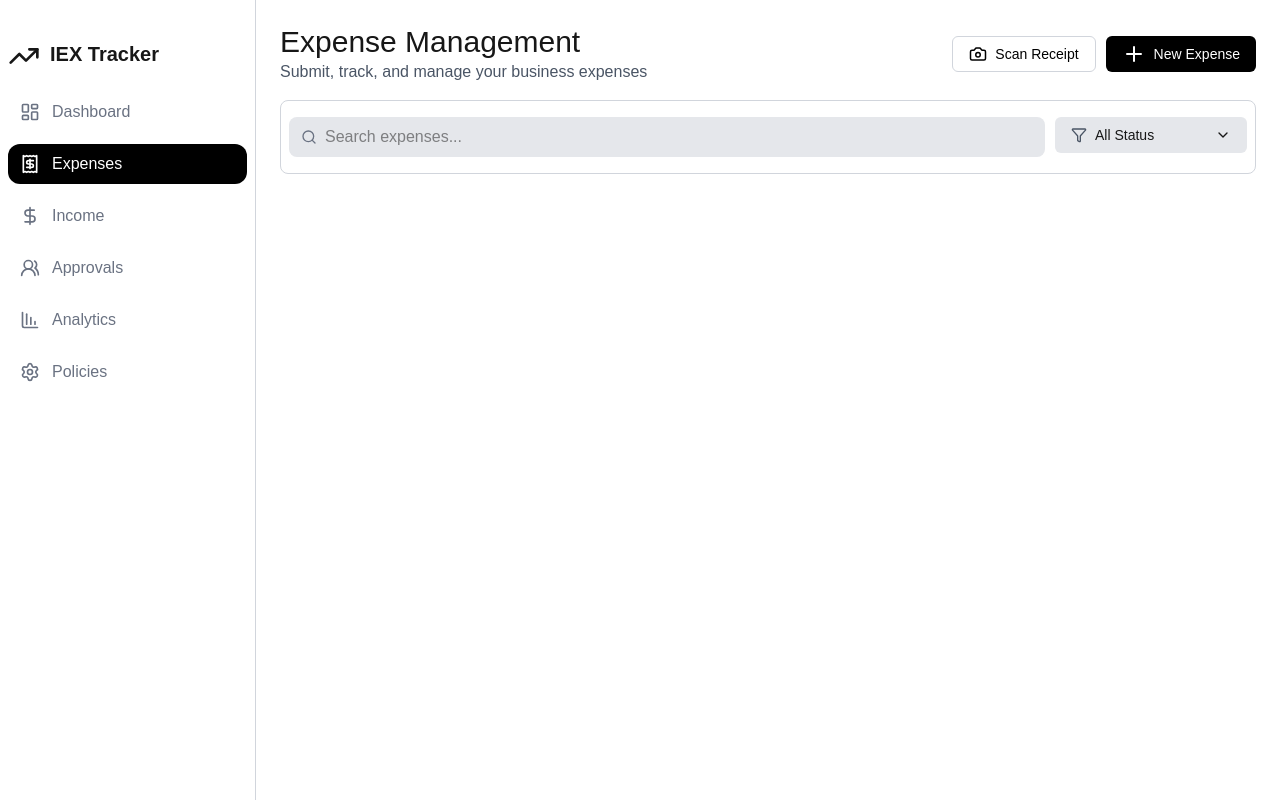
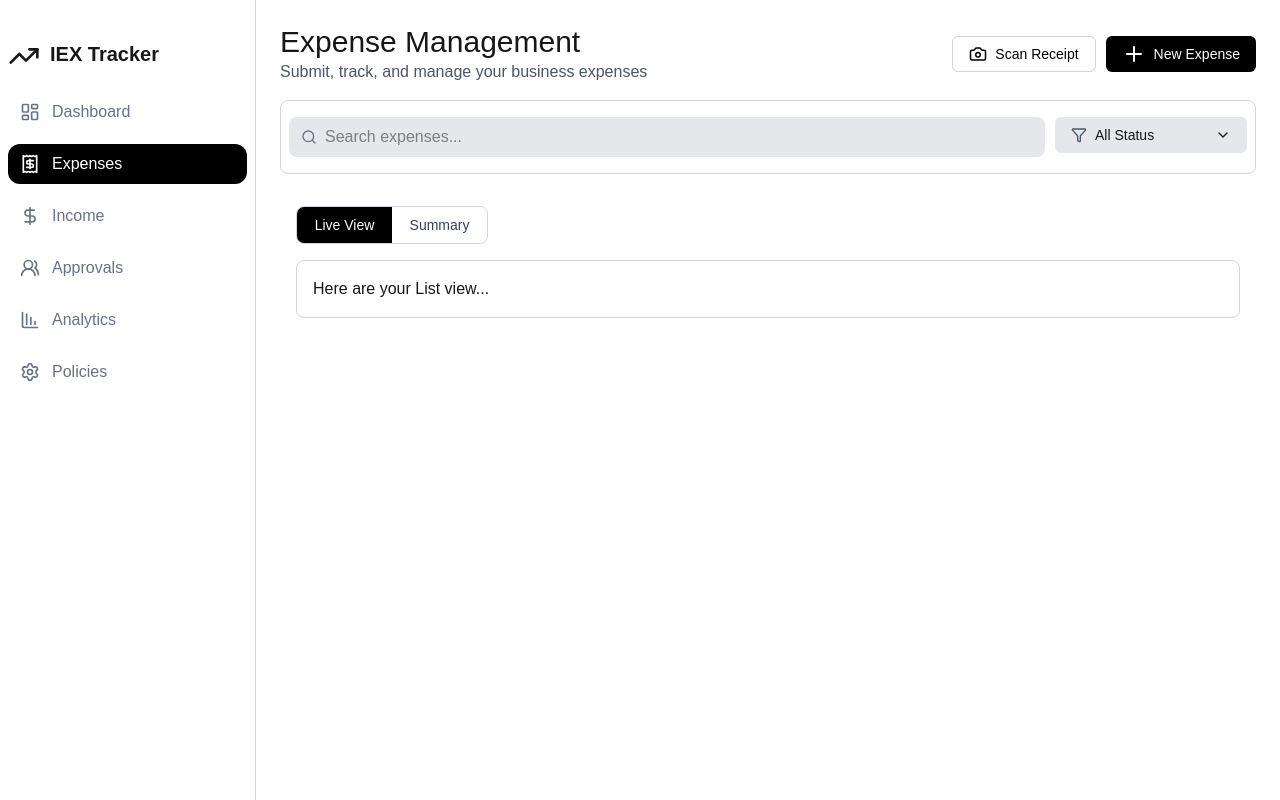
Before and after one commit to snoppycoder/deployiex, a Next.js app: page /expenses in a window 1280 px wide. Built offline with nearby package versions, Linux system fonts and the light colour scheme.

Commit message:
added a toggle tab

```diff
--- /dev/null
+++ b/app/component/ToggleTab.tsx
@@ -0,0 +1,41 @@
+"use client";
+import { useState } from "react";
+export default function TabSwitcher() {
+  const [activeTab, setActiveTab] = useState("live-view");
+
+  return (
+    <div className="w-full p-4">
+      <div className="w-48 flex border border-gray-300 rounded-lg overflow-hidden">
+        <button
+          className={`flex-1 py-2 text-sm font-medium transition-all ${
+            activeTab === "live-view"
+              ? "bg-black text-white"
+              : "bg-white text-gray-700 hover:bg-gray-100"
+          }`}
+          onClick={() => setActiveTab("live-view")}
+        >
+          Live View
+        </button>
+        <button
+          className={`flex-1 py-2 text-sm font-medium transition-all ${
+            activeTab === "summary"
+              ? "bg-black text-white"
+              : "bg-white text-gray-700 hover:bg-gray-100"
+          }`}
+          onClick={() => setActiveTab("summary")}
+        >
+          Summary
+        </button>
+      </div>
+
+      <div className="mt-4 p-4 border border-gray-300 rounded-lg">
+        {activeTab === "live-view" && (
+          <div className="w-full">Here are your List view...</div>
+        )}
+        {activeTab === "summary" && (
+          <div className="w-full">Here are your Summary...</div>
+        )}
+      </div>
+    </div>
+  );
+}
--- a/app/component/dropdown.tsx
+++ b/app/component/dropdown.tsx
@@ -37,7 +37,8 @@ export default function Dropdown() {
               }}
               className="px-3 py-2 hover:bg-gray-100 cursor-pointer flex justify-between text-sm"
             >
-              {option} <Check className="w-4 h-4" />
+              {option}
+              {option == selected ? <Check className="w-4 h-4" /> : <></>}
             </div>
           ))}
         </div>
--- a/app/component/pie-chart.tsx
+++ b/app/component/pie-chart.tsx
@@ -47,11 +47,9 @@ export const data = {
   ],
 };
 
-// Pie chart component
 export default function PieChartComponent() {
   return (
     <>
-
       <Doughnut options={options} data={data} />
     </>
   );
--- a/app/expenses/page.tsx
+++ b/app/expenses/page.tsx
@@ -1,5 +1,6 @@
 import { Camera, Filter, Plus, Receipt, Search } from "lucide-react";
 import Dropdown from "../component/dropdown";
+import TabSwitcher from "../component/ToggleTab";
 
 export default function Expenses() {
   return (
@@ -41,6 +42,9 @@ export default function Expenses() {
           <Dropdown />
         </div>
       </div>
+      <div className="w-full">
+        <TabSwitcher />
+      </div>
     </div>
   );
 }
```
